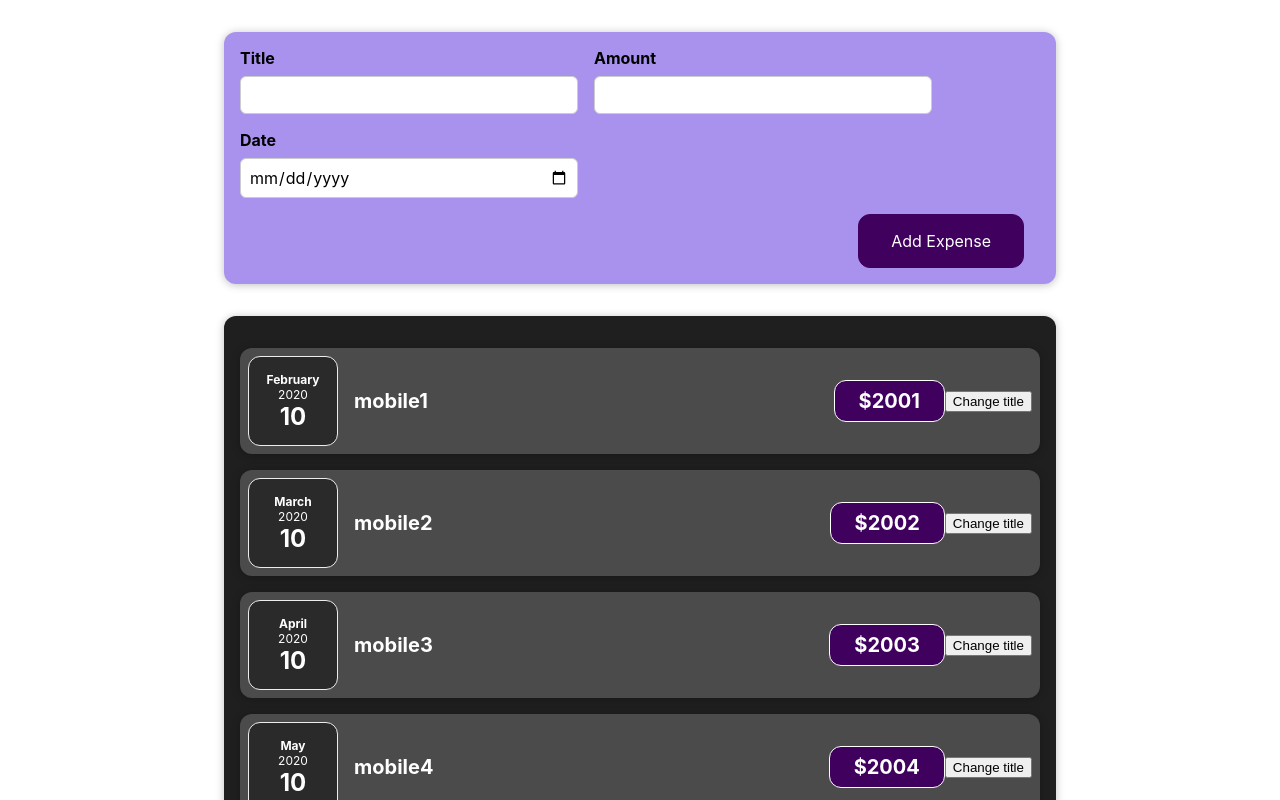
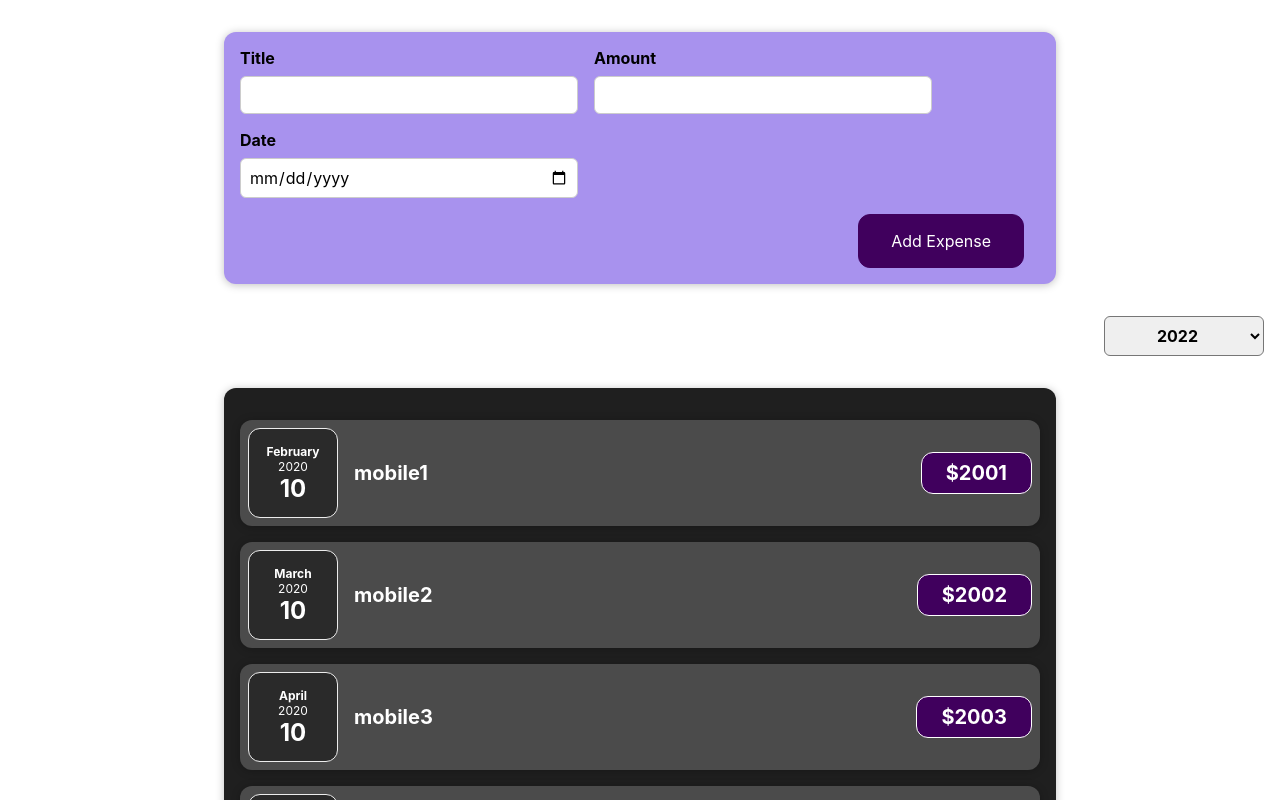
Before and after one commit to Akshay116/trackexpense-, a React (Create React App) app: page / in a window 1280 px wide. Shown: the top 800 px of the page. Built offline with nearby package versions, Linux system fonts and the light colour scheme.

Commit message:
exppenses filter by year component added

```diff
--- a/src/App.js
+++ b/src/App.js
@@ -32,9 +32,9 @@
 
   ];
 
-  const addExpenseHandler = (expense) =>{
+  const addExpenseHandler = expense =>{
         console.log('in app');
-        console.log(expenses);
+        console.log(expense);
   };
   return (
     <div className="App">
--- a/src/Components/Expenses/ExpenseItem.js
+++ b/src/Components/Expenses/ExpenseItem.js
@@ -7,14 +7,15 @@
 const ExpenseItem = (props) => {
 
 
-  // const titl = props.title; can be used
-  const[title, setTitle] = useState(props.title);
-  // console.log("current title :" + titl);
+  // // const titl = props.title; can be used
+  // const[title, setTitle] = useState(props.title);
+  // // console.log("current title :" + titl);
 
 
-  const clickHandler = () => {
-    setTitle("after-Update");
-  };
+  // const clickHandler = () => {
+  //   setTitle("after-Update");
+  // };
+  //  onClick = { clickHandler };
   // console.log("title updated at:" + title);
 
 
@@ -22,10 +23,10 @@
     <Card className="expense-item">
       <ExpenseDate date={props.date} />
       <div className="expense-item__description">
-        <h2> {title} </h2>
+        <h2> {props.title} </h2>
         <div className="expense-item__price"> ${props.amount} </div>
       </div>
-      <button onClick={clickHandler}>Change title</button>
+
     </Card>
   );
 };
--- a/src/Components/Expenses/Expenses.js
+++ b/src/Components/Expenses/Expenses.js
@@ -1,11 +1,14 @@
 
 import ExpenseItem from './ExpenseItem';
+import ExpensesFilter from './ExpensesFilter';
 import Card from "../UI/Card";
 import './Expenses.css';
 
 
 const Expenses = (props) => {
   return (
+    <div>
+      <ExpensesFilter/>
       <Card className="expenses">
         <ExpenseItem
           title={props.items[0].title}
@@ -28,6 +31,7 @@
           date={props.items[3].date}
         />
       </Card>
+    </div>
   );
 }
 
--- /dev/null
+++ b/src/Components/Expenses/ExpensesFilter.css
@@ -0,0 +1,24 @@
+.expenses-filter {
+    color: white;
+    padding: 0 1rem;
+}
+
+.expenses-filter__control {
+    display: flex;
+    width: 100%;
+    align-items: center;
+    justify-content: space-between;
+    margin: 1rem 0;
+}
+
+.expenses-filter label {
+    font-weight: bold;
+    margin-bottom: 0.5rem;
+}
+
+.expenses-filter select {
+    font: inherit;
+    padding: 0.5rem 3rem;
+    font-weight: bold;
+    border-radius: 6px;
+}
--- /dev/null
+++ b/src/Components/Expenses/ExpensesFilter.js
@@ -0,0 +1,21 @@
+import React from "react";
+
+import "./ExpensesFilter.css";
+
+const ExpensesFilter = () => {
+  return (
+    <div className="expenses-filter">
+      <div className="expenses-filter__control">
+        <label>Filter by year</label>
+        <select>
+          <option value="2022">2022</option>
+          <option value="2021">2021</option>
+          <option value="2020">2020</option>
+          <option value="2019">2019</option>
+        </select>
+      </div>
+    </div>
+  );
+};
+
+export default ExpensesFilter;
--- a/src/Components/NewExpense/ExpenseForm.js
+++ b/src/Components/NewExpense/ExpenseForm.js
@@ -83,8 +83,8 @@
           <label>Date</label>
           <input
             type="date"
-            min="2019-01-01"
-            max="2022-12-31"
+            min="01-01-2019"
+            max="02-12-2022"
             value={enteredDate}
             onChange={dateChangeHandler}
           />
--- a/src/Components/NewExpense/NewExpense.js
+++ b/src/Components/NewExpense/NewExpense.js
@@ -8,7 +8,7 @@
       ...enteredExpenseData,
       id: Math.random().toString(),
     };
-    props.onAddExpense();
+    props.onAddExpense(expenseData);
     // console.log(expenseData);
   };
   return (
```
Lines whose indentation alone changed are shown as unchanged.
